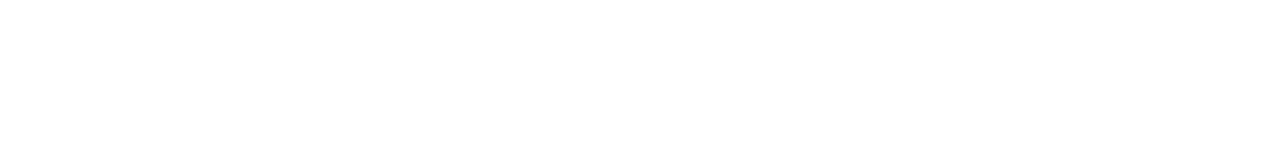
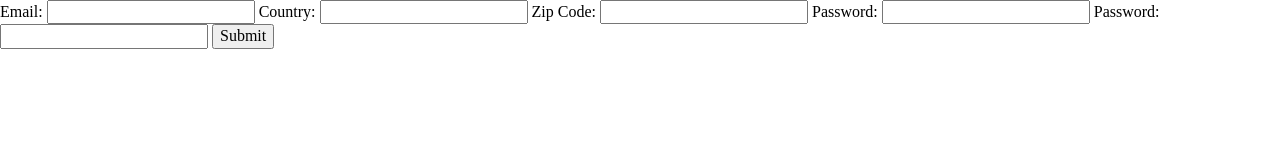
Before and after one commit to petrosAth/practice, a website built with Vite: page index.html in a window 1280 px wide. Built offline with nearby package versions, Linux system fonts and the light colour scheme.

Commit message:
Add basic form

```diff
--- a/index.html
+++ b/index.html
@@ -6,7 +6,21 @@
     <title>Practice</title>
   </head>
   <body>
-    <div id="app"></div>
+    <div id="app">
+      <form>
+        <label for="mail">Email:</label>
+        <input type="email" id="mail" name="mail" />
+        <label for="country">Country:</label>
+        <input type="text" id="country" name="country" />
+        <label for="zip">Zip Code:</label>
+        <input type="text" id="zip" name="zip" />
+        <label for="password">Password:</label>
+        <input type="password" id="password" name="password" />
+        <label for="password-confirm">Password:</label>
+        <input type="password" id="password-confirm" name="password-confirm" />
+        <button>Submit</button>
+      </form>
+    </div>
     <script type="module" src="/src/scripts/main.js"></script>
   </body>
 </html>
```
